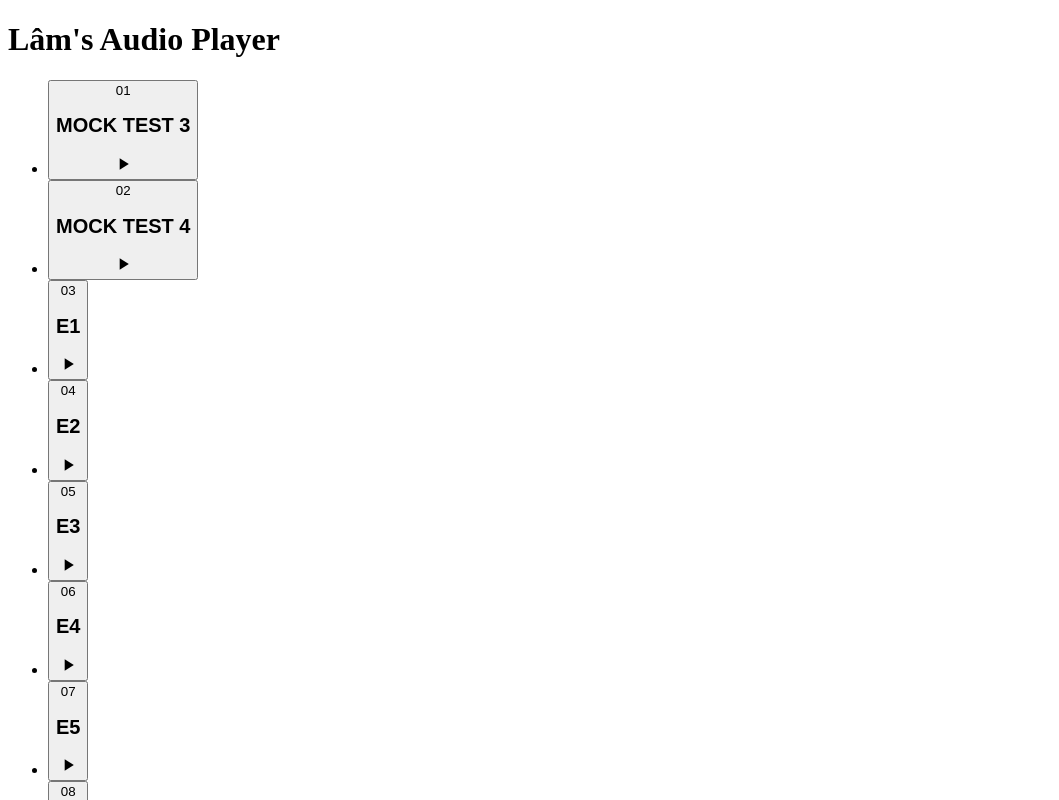
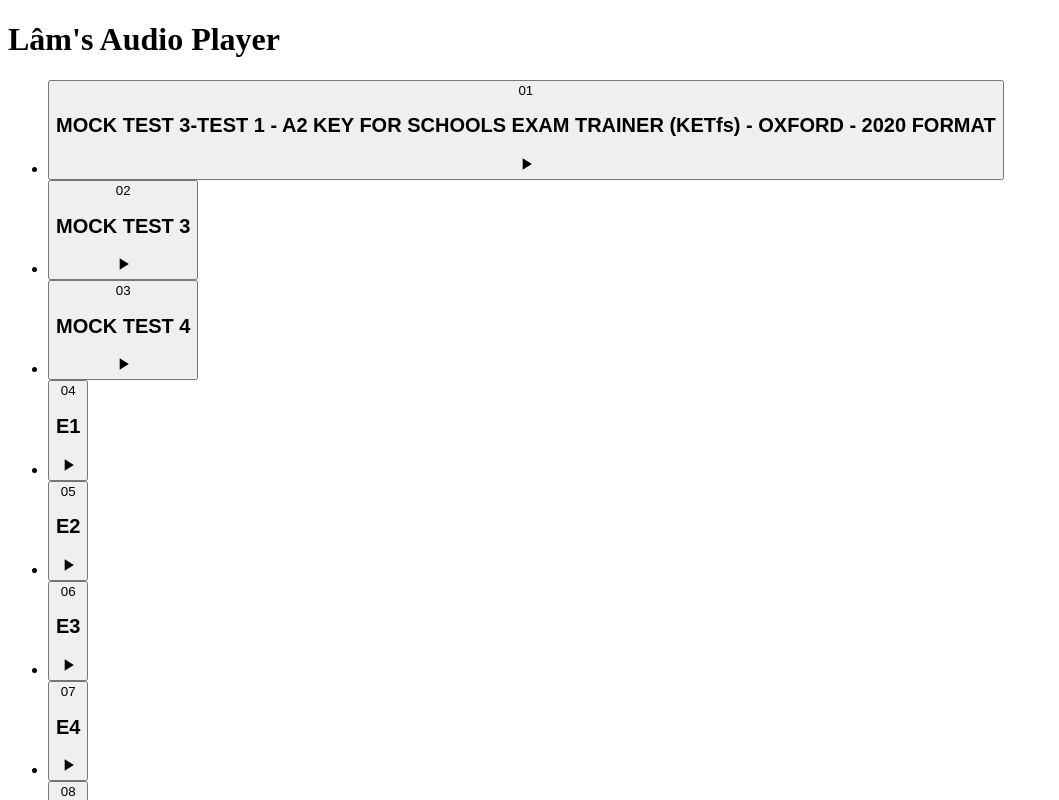
Before and after one commit to thanhvd/audio-player, a React (Vite) app: page / in a window 1280 px wide. Shown: the top 800 px of the page, without its empty margins (0-1059 px from the left). Built offline with nearby package versions, Linux system fonts and the light colour scheme.

Commit message:
chore: add more songs

```diff
--- a/src/songs.ts
+++ b/src/songs.ts
@@ -6,6 +6,7 @@
 // }));
 
 const fileNames = [
+  'MOCK TEST 3-TEST 1 - A2 KEY FOR SCHOOLS EXAM TRAINER (KETfs) - OXFORD - 2020 FORMAT',
   'MOCK TEST 3',
   'MOCK TEST 4',
   'E1',
```
Also changed, not shown: 1 other file (tests, documents, lock files or other folders).
